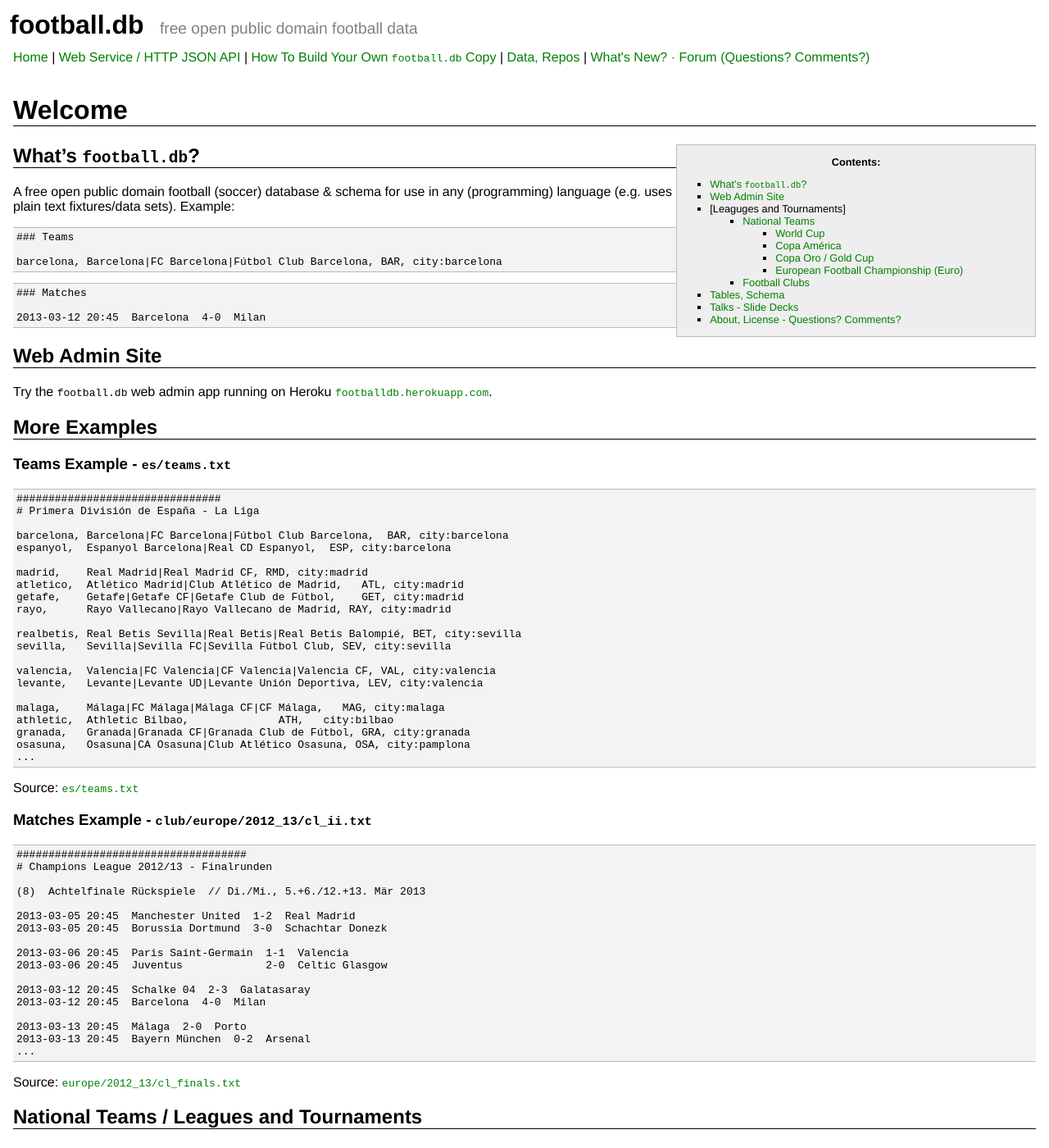
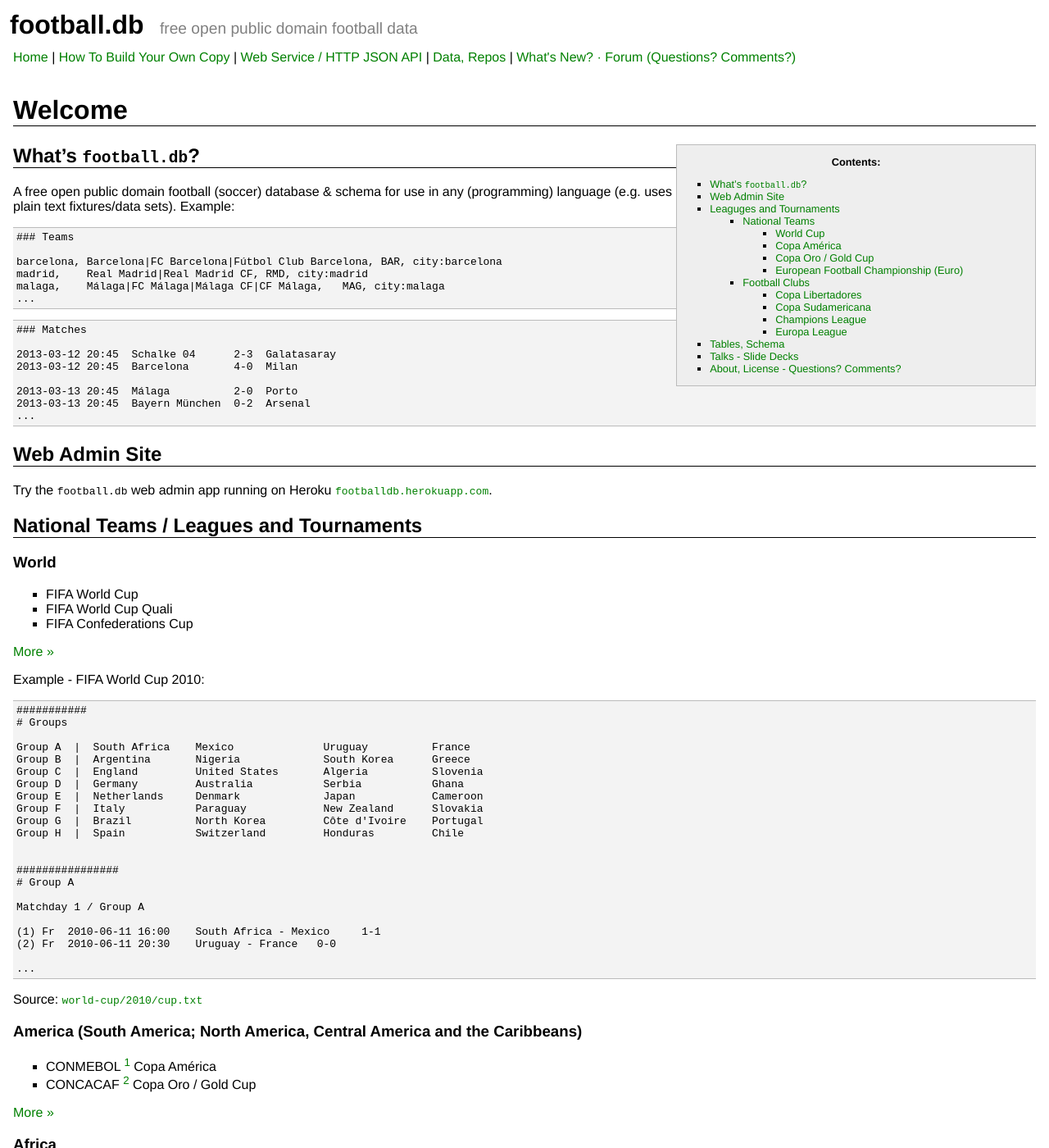
Before and after one commit to openfootball/openfootball.github.io, a Jekyll site: the page built from index.md, in a window 1280 px wide and 1400 px high. Shown: the whole window at 82% size. Built offline with Jekyll 4.4.1, drawn with Linux system fonts in a browser that asks for light colours; some of the changed text lies outside the part shown.

Commit message:
update site

```diff
--- a/_layouts/default.html
+++ b/_layouts/default.html
@@ -15,8 +15,8 @@
   <div id="nav">
 
     <a href="index.html">Home</a> |
+    <a href="build.html">How To Build Your Own Copy</a> |
     <a href="api.html">Web Service / HTTP JSON API</a> |
-    <a href="build.html">How To Build Your Own <code>football.db</code> Copy</a> |
 
 <!--
     <a href="tutorial.html">10-Minute Quick Start Guide</a> |
--- a/index.md
+++ b/index.md
@@ -10,13 +10,17 @@ Contents:
 
 * [What's `football.db`?](#whatis)
 * [Web Admin Site](#webadmin)
-* [Leaguges and Tournaments]
+* [Leaguges and Tournaments](#national-teams)
     * [National Teams](#national-teams)
-        * [World Cup]()
-        * [Copa América]()
-        * [Copa Oro / Gold Cup]()
-        * [European Football Championship (Euro)]()
+        * [World Cup](#national-teams)
+        * [Copa América](#national-teams)
+        * [Copa Oro / Gold Cup](#national-teams)
+        * [European Football Championship (Euro)](#national-teams)
     * [Football Clubs](#clubs)
+        * [Copa Libertadores](#clubs)
+        * [Copa Sudamericana](#clubs)
+        * [Champions League](#clubs)
+        * [Europa League](#clubs)
 * [Tables, Schema](#schema)
 * [Talks - Slide Decks](#talks)
 * [About, License - Questions? Comments?](#license)
@@ -48,65 +59,6 @@ barcelona, Barcelona|FC Barcelona|Fútbol Club Barcelona, BAR, city:barcelona
 
 Try the `football.db` web admin app running
 on Heroku [`footballdb.herokuapp.com`](http://footballdb.herokuapp.com).
-
-
-
-## More Examples
-
-### Teams Example - `es/teams.txt`
-
-~~~
-################################
-# Primera División de España - La Liga
-
-barcelona, Barcelona|FC Barcelona|Fútbol Club Barcelona,  BAR, city:barcelona
-espanyol,  Espanyol Barcelona|Real CD Espanyol,  ESP, city:barcelona
-
-madrid,    Real Madrid|Real Madrid CF, RMD, city:madrid
-atletico,  Atlético Madrid|Club Atlético de Madrid,   ATL, city:madrid
-getafe,    Getafe|Getafe CF|Getafe Club de Fútbol,    GET, city:madrid
-rayo,      Rayo Vallecano|Rayo Vallecano de Madrid, RAY, city:madrid
-
-realbetis, Real Betis Sevilla|Real Betis|Real Betis Balompié, BET, city:sevilla
-sevilla,   Sevilla|Sevilla FC|Sevilla Fútbol Club, SEV, city:sevilla
-
-valencia,  Valencia|FC Valencia|CF Valencia|Valencia CF, VAL, city:valencia
-levante,   Levante|Levante UD|Levante Unión Deportiva, LEV, city:valencia
-
-malaga,    Málaga|FC Málaga|Málaga CF|CF Málaga,   MAG, city:malaga
-athletic,  Athletic Bilbao,              ATH,   city:bilbao
-granada,   Granada|Granada CF|Granada Club de Fútbol, GRA, city:granada
-osasuna,   Osasuna|CA Osasuna|Club Atlético Osasuna, OSA, city:pamplona
-...
-~~~
-
-Source: [`es/teams.txt`](https://github.com/openfootball/es-espana/blob/master/teams.txt)
-
-
-
-### Matches Example - `club/europe/2012_13/cl_ii.txt`
-
-~~~
-####################################
-# Champions League 2012/13 - Finalrunden
-
-(8)  Achtelfinale Rückspiele  // Di./Mi., 5.+6./12.+13. Mär 2013
-
-2013-03-05 20:45  Manchester United  1-2  Real Madrid
-2013-03-05 20:45  Borussia Dortmund  3-0  Schachtar Donezk
-
-2013-03-06 20:45  Paris Saint-Germain  1-1  Valencia
-2013-03-06 20:45  Juventus             2-0  Celtic Glasgow
-
-2013-03-12 20:45  Schalke 04  2-3  Galatasaray
-2013-03-12 20:45  Barcelona  4-0  Milan
-
-2013-03-13 20:45  Málaga  2-0  Porto
-2013-03-13 20:45  Bayern München  0-2  Arsenal
-...
-~~~
-
-Source: [`europe/2012_13/cl_finals.txt`](https://github.com/openfootball/europe/blob/master/2012_13/cl_finals.txt)
 
 
 
@@ -119,30 +71,6 @@ Source: [`europe/2012_13/cl_finals.txt`](https://github.com/openfootball/europe/
 - FIFA Confederations Cup
 
 [More »](https://github.com/openfootball/world-cup)
-
-### America (South America; North America, Central America and the Caribbeans)
-
-- CONMEBOL [^1] Copa América
-- CONCACAF [^2] Copa Oro / Gold Cup
-
-[^1]: CONMEBOL = South America
-[^2]: CONCACAF = North America, Central America and the Caribbeans
-
-[More »](https://github.com/openfootball/america-cup)
-
-
-### Africa
-
-- CAF Africa Cup of Nations
-
-[More »](https://github.com/openfootball/africa-cup)
-
-### Europe
-
-- UEFA European Football Championship (Euro)
-
-[More »](https://github.com/openfootball/euro-cup)
-
 
 Example - FIFA World Cup 2010:
 
@@ -174,6 +102,35 @@ Matchday 1 / Group A
 Source: [`world-cup/2010/cup.txt`](https://github.com/openfootball/world-cup/blob/master/2010/cup.txt)
 
 
+
+### America (South America; North America, Central America and the Caribbeans)
+
+- CONMEBOL [^1] Copa América
+- CONCACAF [^2] Copa Oro / Gold Cup
+
+<!-- todo check footnotes - do they work w/ fallback? -->
+
+[^1]: CONMEBOL = South America
+[^2]: CONCACAF = North America, Central America and the Caribbeans
+
+
+[More »](https://github.com/openfootball/america-cup)
+
+
+### Africa
+
+- CAF Africa Cup of Nations
+
+[More »](https://github.com/openfootball/africa-cup)
+
+### Europe
+
+- UEFA European Football Championship (Euro)
+
+[More »](https://github.com/openfootball/euro-cup)
+
+
+
 ## Football Clubs / Leagues and Tournaments  {#clubs}
 
 ### Intn'l Club Tournaments (Champions Leagues & Friends)
@@ -193,6 +150,31 @@ Source: [`world-cup/2010/cup.txt`](https://github.com/openfootball/world-cup/blo
 - UEFA Europa League
 
 [More »](https://github.com/openfootball/europe)
+
+
+Matches Example - `club/europe/2012_13/cl_ii.txt`
+
+~~~
+####################################
+# Champions League 2012/13 - Finalrunden
+
+(8)  Achtelfinale Rückspiele  // Di./Mi., 5.+6./12.+13. Mär 2013
+
+2013-03-05 20:45  Manchester United  1-2  Real Madrid
+2013-03-05 20:45  Borussia Dortmund  3-0  Schachtar Donezk
+
+2013-03-06 20:45  Paris Saint-Germain  1-1  Valencia
+2013-03-06 20:45  Juventus             2-0  Celtic Glasgow
+
+2013-03-12 20:45  Schalke 04  2-3  Galatasaray
+2013-03-12 20:45  Barcelona  4-0  Milan
+
+2013-03-13 20:45  Málaga  2-0  Porto
+2013-03-13 20:45  Bayern München  0-2  Arsenal
+...
+~~~
+
+Source: [`europe/2012_13/cl_finals.txt`](https://github.com/openfootball/europe/blob/master/2012_13/cl_finals.txt)
 
 
 ### National Leagues & Cups
```
Also changed, not shown: other parts of index.md (+9 -2 lines), build.md (+1 -1 lines).
